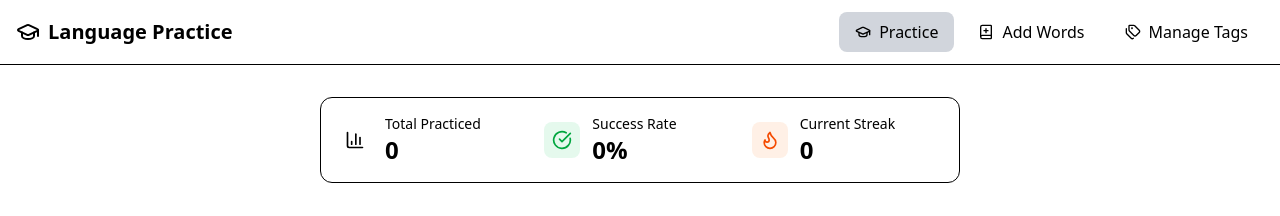
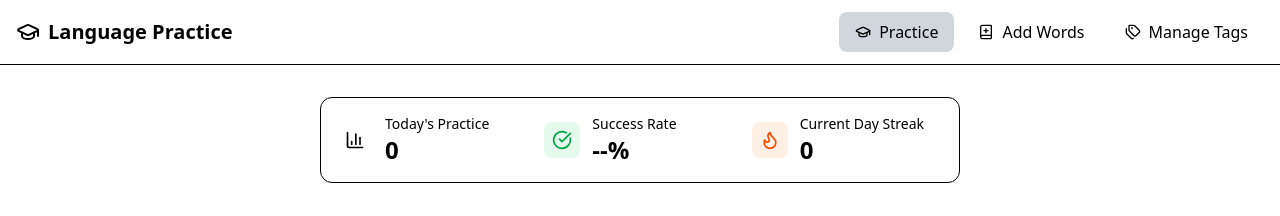
Before and after one commit to RafaelSetton/language-learning, a React (Vite) app: page / in a window 1280 px wide. Shown: the top 216 px of the page. Built offline with nearby package versions, Linux system fonts and the light colour scheme.

Commit message:
Remodels practice stats
New version records by day, keeping a day streak and allowing a future timeline feature

```diff
--- a/src/components/StatsBar.tsx
+++ b/src/components/StatsBar.tsx
@@ -1,11 +1,19 @@
 import { BarChart3, CheckCircle, Flame } from "lucide-react";
 import type PracticeStats from "../models/Stats";
+import { today } from "../lib/utils";
 
 interface StatsBarProps {
-  stats: PracticeStats;
+  stats: Map<number, PracticeStats>;
 }
 
 export default function StatsBar({ stats }: StatsBarProps) {
+  const { correct, practiced } = stats.get(today()) ?? { correct: 0, practiced: 0 }
+
+  let streakStart = today();
+  while (stats.get(streakStart) !== undefined) streakStart--;
+
+  const streak = today() - streakStart;
+
   return (
     <div className="bg-card border rounded-xl p-4">
       <div className="grid grid-cols-3 gap-4">
@@ -14,9 +22,9 @@ export default function StatsBar({ stats }: StatsBarProps) {
             <BarChart3 className="w-5 h-5 text-primary" />
           </div>
           <div>
-            <div className="text-sm text-muted-foreground">Total Practiced</div>
+            <div className="text-sm text-muted-foreground">Today's Practice</div>
             <div className="text-2xl font-bold" data-testid="stat-total-practiced">
-              {stats.totalPracticed}
+              {practiced}
             </div>
           </div>
         </div>
@@ -28,7 +36,7 @@ export default function StatsBar({ stats }: StatsBarProps) {
           <div>
             <div className="text-sm text-muted-foreground">Success Rate</div>
             <div className="text-2xl font-bold" data-testid="stat-success-rate">
-              {(stats.successRate * 100).toFixed(0)}%
+              {practiced == 0 ? "--" : (correct / practiced * 100).toFixed(0)}%
             </div>
           </div>
         </div>
@@ -38,9 +46,9 @@ export default function StatsBar({ stats }: StatsBarProps) {
             <Flame className="w-5 h-5 text-orange-600" />
           </div>
           <div>
-            <div className="text-sm text-muted-foreground">Current Streak</div>
+            <div className="text-sm text-muted-foreground">Current Day Streak</div>
             <div className="text-2xl font-bold" data-testid="stat-current-streak">
-              {stats.currentStreak}
+              {streak}
             </div>
           </div>
         </div>
--- a/src/hooks/storedVar.ts
+++ b/src/hooks/storedVar.ts
@@ -1,10 +1,8 @@
 import React, { useState } from "react";
 
-export function useStoredVar<T>(storeKey: string, defaultValue: T) {
-    const [state, setState] = useState<T>(() => {
-        try {
+function loadData<T>(storeKey: string): T | null {
     const stored = localStorage.getItem(storeKey);
-            if (stored === null) return defaultValue;
+    if (stored === null) return null;
     const parsed = JSON.parse(stored, (_key, value) => {
         if (value && value.__type === 'Map') {
             return new Map(value.value);
@@ -12,24 +10,28 @@ export function useStoredVar<T>(storeKey: string, defaultValue: T) {
         return value;
     });
     return parsed;
-        } catch {
-            return defaultValue;
 }
-    });
 
-    const setStateWrapper = (value: React.SetStateAction<T>) => {
-        setState(prev => {
-            const newValue = typeof value === "function" ? (value as (p: T) => T)(prev) : value;
-
+function storeData<T>(storeKey: string, data: T) {
     const replacer = (_key: string, value: any) => {
         if (value instanceof Map) {
             return { __type: 'Map', value: Array.from(value.entries()) };
         }
         return value;
     };
-            localStorage.setItem(storeKey, JSON.stringify(newValue, replacer));
+    localStorage.setItem(storeKey, JSON.stringify(data, replacer));
 
-            return newValue;
+    return data;
+}
+
+export function useStoredVar<T>(storeKey: string, defaultValue: T) {
+    const [state, setState] = useState<T>(loadData(storeKey) ?? defaultValue);
+
+    const setStateWrapper = (value: React.SetStateAction<T>) => {
+        setState(prev => {
+            const newValue = typeof value === "function" ? (value as (p: T) => T)(prev) : value;
+
+            return storeData(storeKey, newValue)
         });
     }
 
--- a/src/lib/utils.ts
+++ b/src/lib/utils.ts
@@ -18,3 +18,6 @@ export function bulkAssignTags(prev: TagWords, tags: string[], words: string[])
             line.set(word, true)
     }
 }
+
+
+export const today = () => Math.floor(Date.now() / (1000 * 60 * 60 * 24));
--- a/src/models/Stats.ts
+++ b/src/models/Stats.ts
@@ -1,5 +1,4 @@
 export default interface PracticeStats {
-    totalPracticed: number;
-    successRate: number;
-    currentStreak: number;
+    practiced: number;
+    correct: number;
 }
--- a/src/pages/Practice.tsx
+++ b/src/pages/Practice.tsx
@@ -7,12 +7,13 @@ import { useStoredVar } from "../hooks/storedVar";
 import type { TagWords } from "../models/TagWords";
 import type PracticeStats from "../models/Stats";
 import { Button } from "../components/ui/button";
+import { today } from "../lib/utils";
 
 export default function Practice() {
   const [tagWords] = useStoredVar<TagWords>("tag-words", new Map())
   const [words] = useStoredVar<string[]>("words", [])
   const [tags] = useStoredVar<string[]>("tags", [])
-  const [stats, setStats] = useStoredVar<PracticeStats>("stats", { currentStreak: 0, successRate: 0, totalPracticed: 0 })
+  const [stats, setStats] = useStoredVar<Map<number, PracticeStats>>("stats_v2", new Map())
   const [selectedTags, setSelectedTags] = useState<string[]>([]);
   const [validWords, setValidWords] = useState<string[]>(words)
   const [currentWord, setCurrentWord] = useState(words[0])
@@ -36,11 +37,13 @@ export default function Practice() {
   }, [validWords, currentWordIndex])
 
   const handleAnswer = (correct: boolean) => {
-    setStats(({ currentStreak, successRate, totalPracticed }) => ({
-      currentStreak: correct ? currentStreak + 1 : 0,
-      successRate: (successRate * totalPracticed + Number(correct)) / (totalPracticed + 1),
-      totalPracticed: totalPracticed + 1,
-    }));
+    let todayStats = stats.get(today());
+    if (todayStats === undefined)
+      stats.set(today(), { practiced: 1, correct: Number(correct) })
+    else
+      stats.set(today(), { practiced: todayStats.practiced + 1, correct: todayStats.correct + Number(correct) })
+
+    setStats(stats);
     setCurrentWordIndex((currentWordIndex + 1) % validWords.length)
   }
 
--- a/vite.config.ts
+++ b/vite.config.ts
@@ -8,5 +8,5 @@ export default defineConfig({
     tailwindcss(),
     react(),
   ],
-  base: process.env.VITE_BASE_PATH || "/language-learning",
+  base: process.env.VITE_BASE_PATH || "/",
 })
```
Also changed, not shown: package.json (line endings or trailing spaces). Lines whose indentation alone changed are shown as unchanged.
